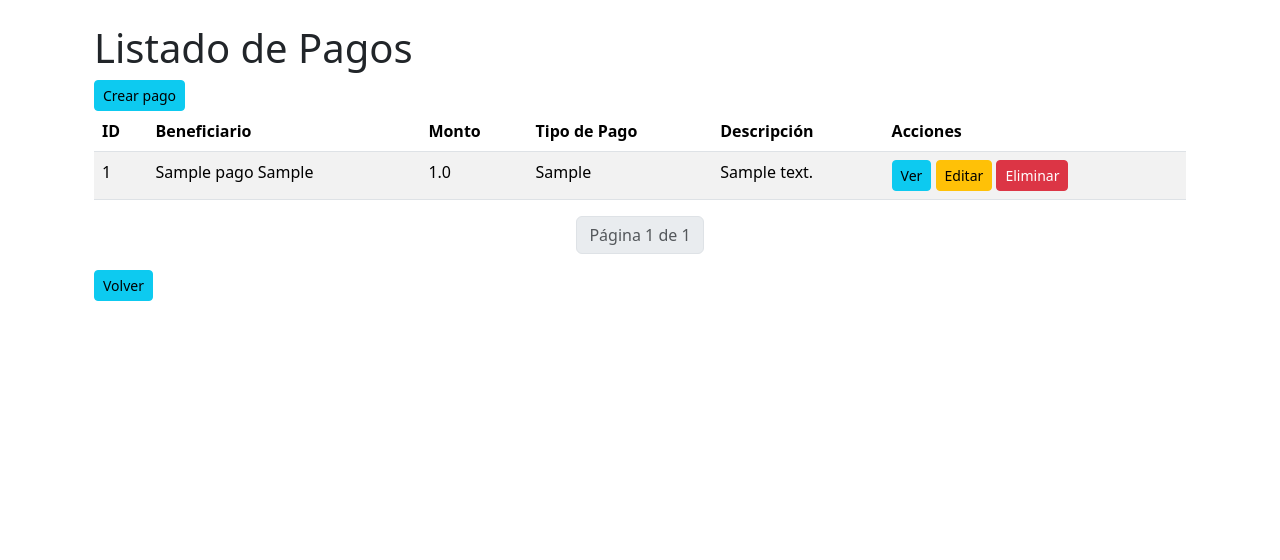
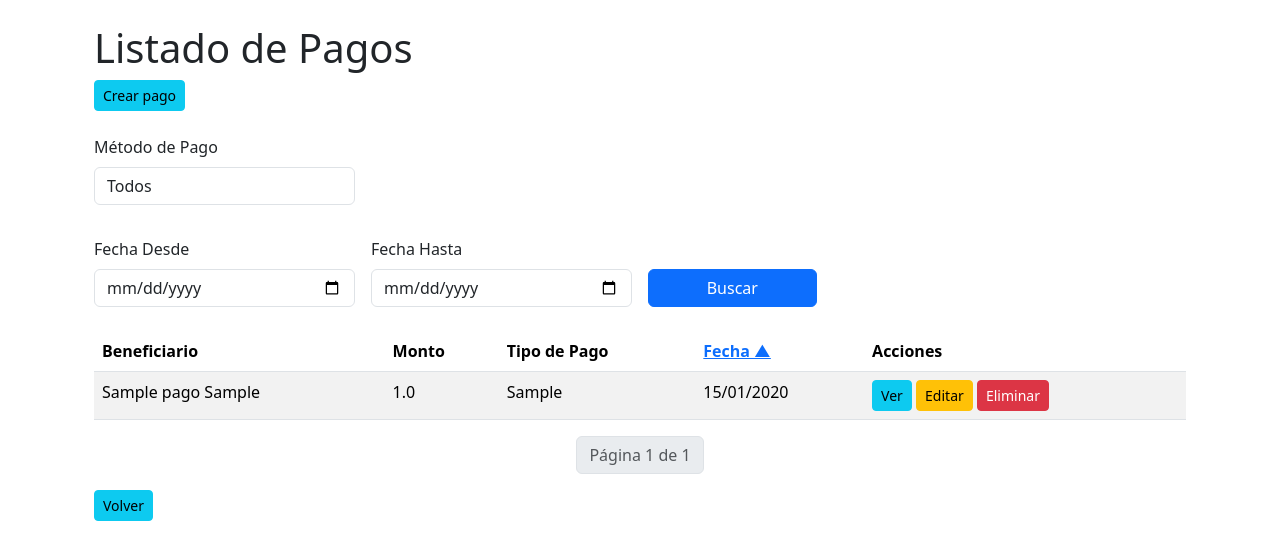
Before and after one commit to MartinMastrovito/Pagina-web-de-administracion-y-Portal-publico-CEDICA, a Flask app: template admin/src/web/templates/pagos/listar_pago.html in a window 1280 px wide. Shown: the part 76-636 px from the top of the page. Run offline with Flask 3, Linux system fonts and the light colour scheme; tables that the repository leaves empty hold one stand-in row (values such as "Sample post"); the template is opened without the code that fills it: values that come from a table or form of the project are taken from there, most other values are stand-ins (such as "Sample title", 1, 10 or a date in 2020); parts of the project's set-up code (start-up, migrations or seed data) failed here and were passed over; some libraries are stand-ins or nearby versions.

Commit message:
Listado de pagos modificado para filtros y ordenacion

```diff
--- a/admin/src/core/auth/models/model_pago.py
+++ b/admin/src/core/auth/models/model_pago.py
@@ -11,10 +11,10 @@ class Pago(db.Model):
     __table_args__ = {'extend_existing': True}
 
     id = db.Column(db.Integer, primary_key=True, autoincrement=True)
-    beneficiario_id = db.Column(db.Integer, db.ForeignKey('empleados.id'), nullable=True)  # Empleado dado de alta
+    beneficiario_id = db.Column(db.Integer, db.ForeignKey('empleados.id'), nullable=True)
     monto = db.Column(db.Float, nullable=False)
     fecha_pago = db.Column(db.Date)
-    tipo_pago = db.Column(db.String, nullable=False)  # Honorarios, proveedor o gastos varios
+    tipo_pago = db.Column(db.String, nullable=False)
     description = db.Column(db.String, nullable=True)
     beneficiario_nombre = db.Column(db.String, nullable=True)
     beneficiario_apellido = db.Column(db.String, nullable=True)
--- a/admin/src/web/templates/macros.html
+++ b/admin/src/web/templates/macros.html
@@ -17,9 +17,18 @@
                     {% endif %}
                 {% endif %}
                 {% if check_authenticated(session) %}
+                    {% if check_permission(session, "team_index") %}
                         <li class="nav-item">
                             <a class="nav-link mx-2" href="{{ url_for('empleados.index') }}">Equipo</a>
                         </li>
+                    {% endif %}
+                {% endif %}
+                {% if check_authenticated(session) %}
+                    {% if check_permission(session, "payment_index") %}
+                        <li class="nav-item">
+                            <a class="nav-link mx-2" href="{{ url_for('pagos.listar_pagos_route') }}">Pagos</a>
+                        </li>
+                    {% endif %}
                 {% endif %}
                 {% if check_authenticated(session) %}
                     {% if check_permission(session, "jya_index") %}
@@ -48,9 +57,11 @@
                 </li>
                 {% endif %}
                 {% if check_authenticated(session) %}
+                {% if check_permission(session, "invoice_index") %}
                     <li class="nav-item">
                         <a class="nav-link mx-2" href="{{ url_for('invoices.invoices_index') }}">Cobros</a>
                     </li>
+                    {% endif %}
                 {% endif %}
                 {% if check_authenticated(session) %}
                     {% if check_permission(session, "reporte_index") %}
--- a/admin/src/web/templates/pagos/crear_pago.html
+++ b/admin/src/web/templates/pagos/crear_pago.html
@@ -18,7 +18,7 @@
         </div>
         <div class="form-group">
             <label for="monto">Monto</label>
-            <input type="number" class="form-control" id="monto" name="monto" required>
+            <input type="number" class="form-control" id="monto" name="monto" min="0" required>
         </div>
         <div class="form-group">
             <label for="fecha_pago">Fecha de Pago</label>
--- a/admin/src/web/templates/pagos/listar_pago.html
+++ b/admin/src/web/templates/pagos/listar_pago.html
@@ -7,25 +7,63 @@
 <div class="container mt-4">
     <h1>Listado de Pagos</h1>
     <a class="btn btn-info btn-sm" href="{{url_for('pagos.crear_pago_route')}}">Crear pago</a>
+    <form method="get" action="{{ url_for('pagos.listar_pagos_route') }}" class="mt-4 mb-4">
+        <div class="row g-3">
+            <div class="col-12 col-md-3">
+                <label for="payment_method" class="form-label">Método de Pago</label>
+                <select id="payment_method" name="payment_method" class="form-control">
+                    <option value="">Todos</option>
+                    <option value="Honorarios" {% if request.args.get('payment_method') == 'Honorarios' %}selected{% endif %}>Honorarios</option>
+                    <option value="Proveedor" {% if request.args.get('payment_method') == 'Proveedor' %}selected{% endif %}>Proveedor</option>
+                    <option value="Gastos varios" {% if request.args.get('payment_method') == 'Gastos varios' %}selected{% endif %}>Gastos varios</option>
+                </select>
+            </div>
+        </div>
+        <div class="row g-3 mt-3">
+            <div class="col-12 col-md-3">
+                <label for="date_from" class="form-label">Fecha Desde</label>
+                <input type="date" id="date_from" name="date_from" class="form-control"
+                       value="{{ request.args.get('date_from', '') }}">
+            </div>
+            <div class="col-12 col-md-3">
+                <label for="date_to" class="form-label">Fecha Hasta</label>
+                <input type="date" id="date_to" name="date_to" class="form-control"
+                       value="{{ request.args.get('date_to', '') }}">
+            </div>
+            <div class="col-12 col-md-2 d-flex align-items-end">
+                <button type="submit" class="btn btn-primary w-100">Buscar</button>
+            </div>
+        </div>
+    </form>
+
     <table class="table table-striped">
         <thead>
             <tr>
-                <th>ID</th>
                 <th>Beneficiario</th>
                 <th>Monto</th>
                 <th>Tipo de Pago</th>
-                <th>Descripción</th>
+                <th><a href="{{ url_for('pagos.listar_pagos_route', page=pagination.page,
+                                                                 date_from=request.args.get('date_from'),
+                                                                 payment_method=request.args.get('payment_method'),
+                                                                 date_to=request.args.get('date_to'),
+                                                                 order='asc' if request.args.get('order', 'asc') == 'desc' else 'desc') }}">
+                        Fecha
+                        {% if request.args.get('order', 'asc') == 'asc' %}
+                            ▲
+                        {% else %}
+                            ▼
+                        {% endif %}
+                    </a></th>
                 <th>Acciones</th>
             </tr>
         </thead>
         <tbody>
-            {% for pago in pagos.items %}
+            {% for pago in pagos %}
             <tr>
-                <td>{{ pago.id }}</td>
                 <td>{{ pago.beneficiario_nombre }} {{ pago.beneficiario_apellido }}</td>
                 <td>{{ pago.monto }}</td>
                 <td>{{ pago.tipo_pago }}</td>
-                <td>{{ pago.description }}</td>
+                <td>{{ pago.fecha_pago.strftime('%d/%m/%Y') }}</td>
                 <td>
                     <a href="{{ url_for('pagos.obtener_pago_route', id=pago.id) }}" class="btn btn-info btn-sm">Ver</a>
                     <a href="{{ url_for('pagos.actualizar_pago_route', id=pago.id) }}" class="btn btn-warning btn-sm">Editar</a>
@@ -42,21 +80,31 @@
 
     <nav aria-label="Page navigation example">
         <ul class="pagination justify-content-center">
-            {% if pagos.has_prev %}
+            {% if pagination.has_prev %}
             <li class="page-item">
-                <a class="page-link" href="{{ url_for('pagos.listar_pagos_route', page=pagos.prev_num) }}">Anterior</a>
+                <a class="page-link" href="{{ url_for('pagos.listar_pagos_route', page=pagination.prev_num, payment_method=request.args.get('payment_method', ''),
+                                                      date_from=request.args.get('date_from', ''),
+                                                      date_to=request.args.get('date_to', ''),
+                                                      order=request.args.get('order', 'asc')) }}">
+                    Anterior
+                </a>
             </li>
             {% endif %}
             <li class="page-item disabled">
-                <span class="page-link">Página {{ pagos.page }} de {{ pagos.pages }}</span>
+                <span class="page-link">Página {{ pagination.page }} de {{ pagination.pages }}</span>
             </li>
-            {% if pagos.has_next %}
+            {% if pagination.has_next %}
             <li class="page-item">
-                <a class="page-link" href="{{ url_for('pagos.listar_pagos_route', page=pagos.next_num) }}">Siguiente</a>
+                <a class="page-link" href="{{ url_for('pagos.listar_pagos_route', page=pagination.next_num, payment_method=request.args.get('payment_method', ''),
+                                                      date_from=request.args.get('date_from', ''),
+                                                      date_to=request.args.get('date_to', ''),
+                                                      order=request.args.get('order', 'asc')) }}">
+                    Siguiente
+                </a>
             </li>
             {% endif %}
         </ul>
     </nav>
-    <a class="btn btn-info btn-sm" href="{{url_for('empleados.show_create_employee_form')}}">Volver</a>
+    <a class="btn btn-info btn-sm" href="{{url_for('users.show_home')}}">Volver</a>
 </div>
 {% endblock %}
```
Also changed, not shown: admin/src/core/crud_pagos/__init__.py (+28 -10 lines), admin/src/web/controllers/pagos.py (+23 -17 lines), admin/src/web/templates/empleados/index_empleados.html (+4 -5 lines). Lines whose indentation alone changed are shown as unchanged.
